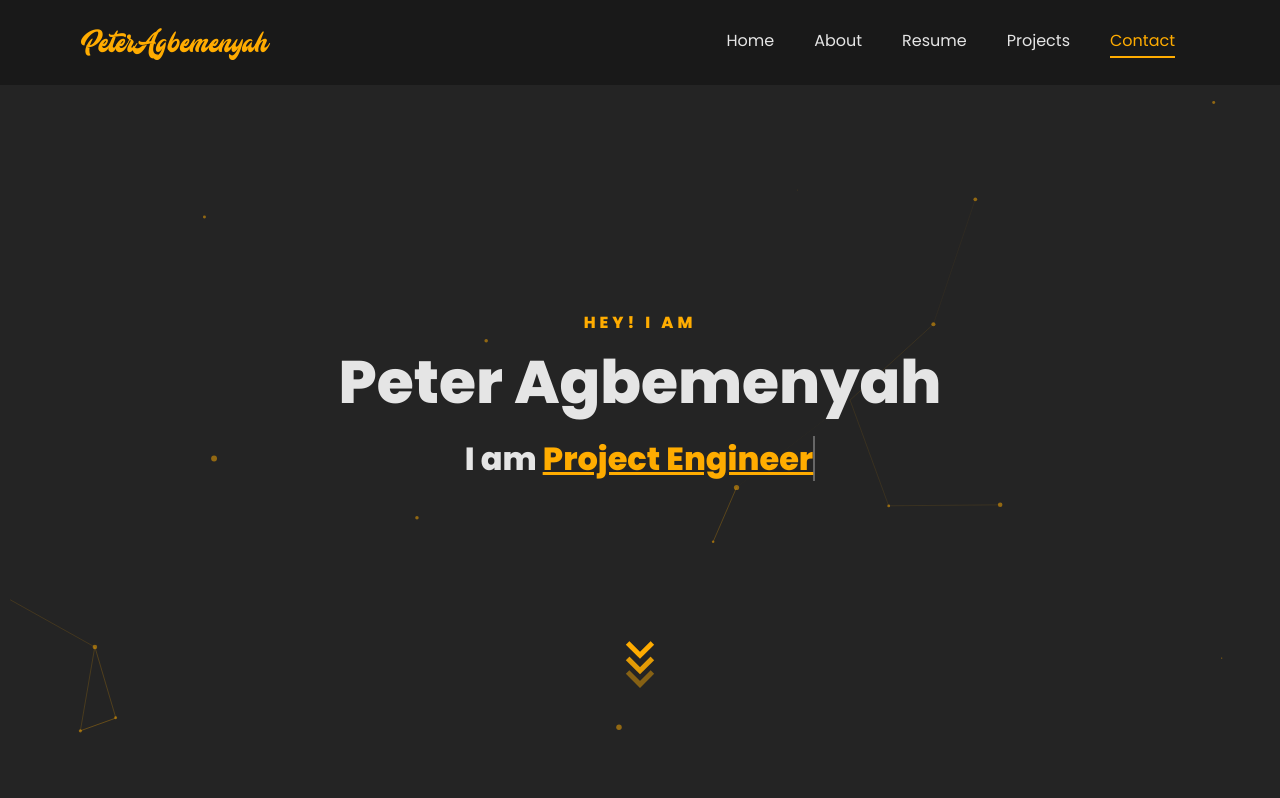
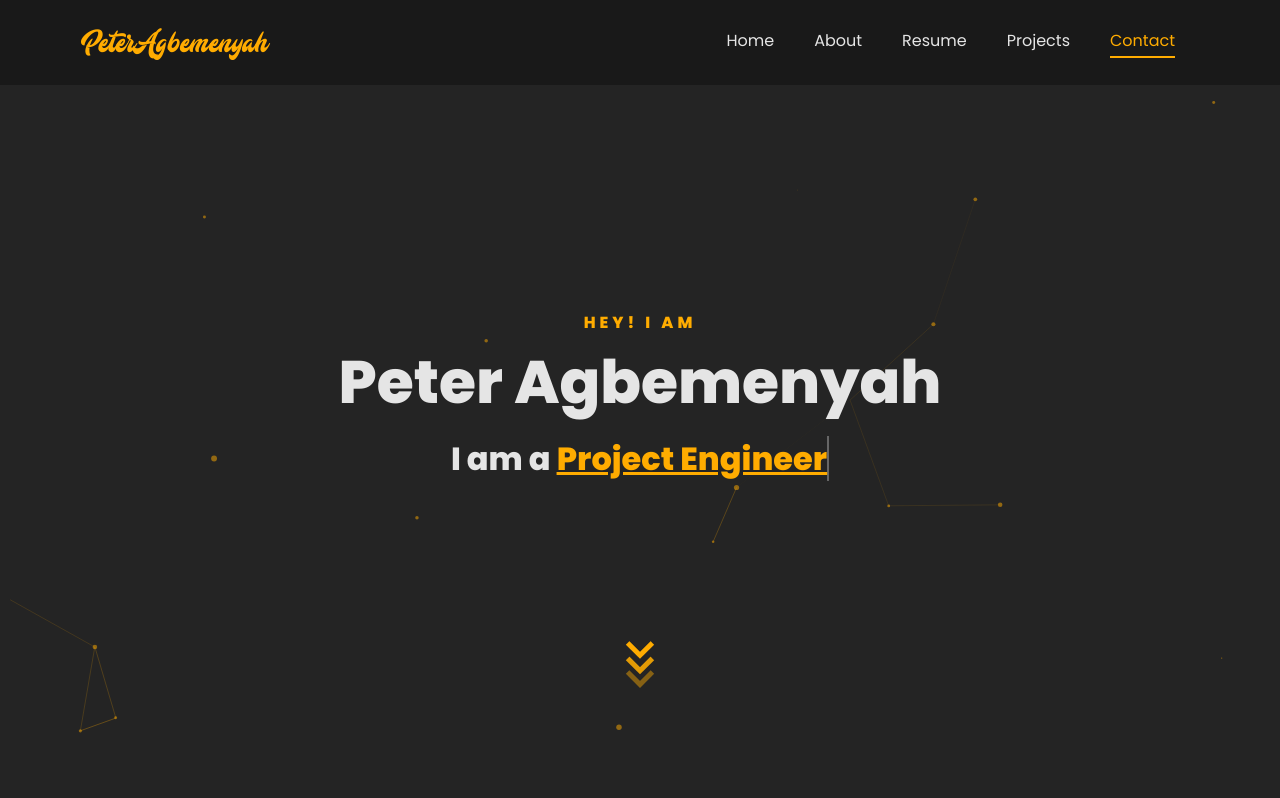
Before and after one commit to peterklause/peteragbemenyah, a plain HTML site: page index.html in a window 1280 px wide. Shown: the top 798 px of the page. Drawn offline with Linux system fonts and the light colour scheme; files whose address does not match are found by name.

Commit message:
Update index.html

```diff
--- a/index.html
+++ b/index.html
@@ -59,7 +59,7 @@
 					<div class="text text-center">
 						<span class="subheading">Hey! I am</span>
 						<h1>Peter Agbemenyah</h1>
-						<h2>I am
+						<h2>I am a
 							<span class="txt-rotate" data-period="2000"
 								data-rotate='[ "Mechanical Engineer.", "Project Engineer.", "Structural Engineer.", "Piping Engineer."]'></span>
 						</h2>
```
